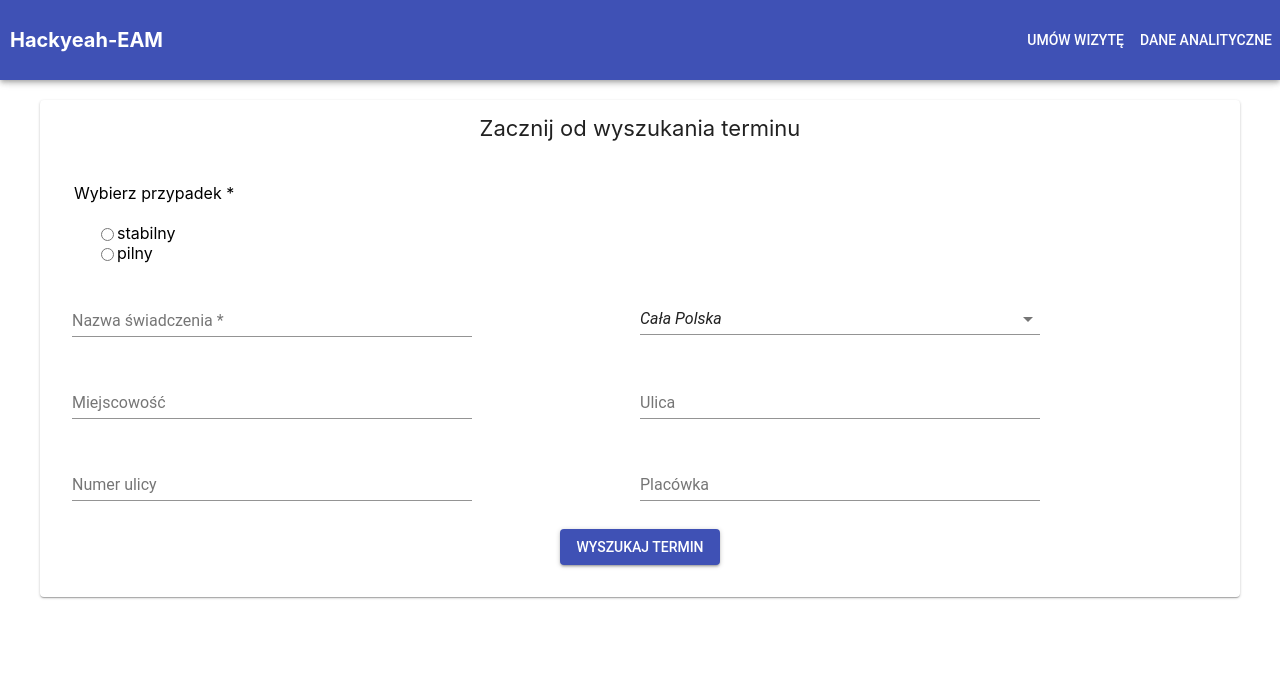
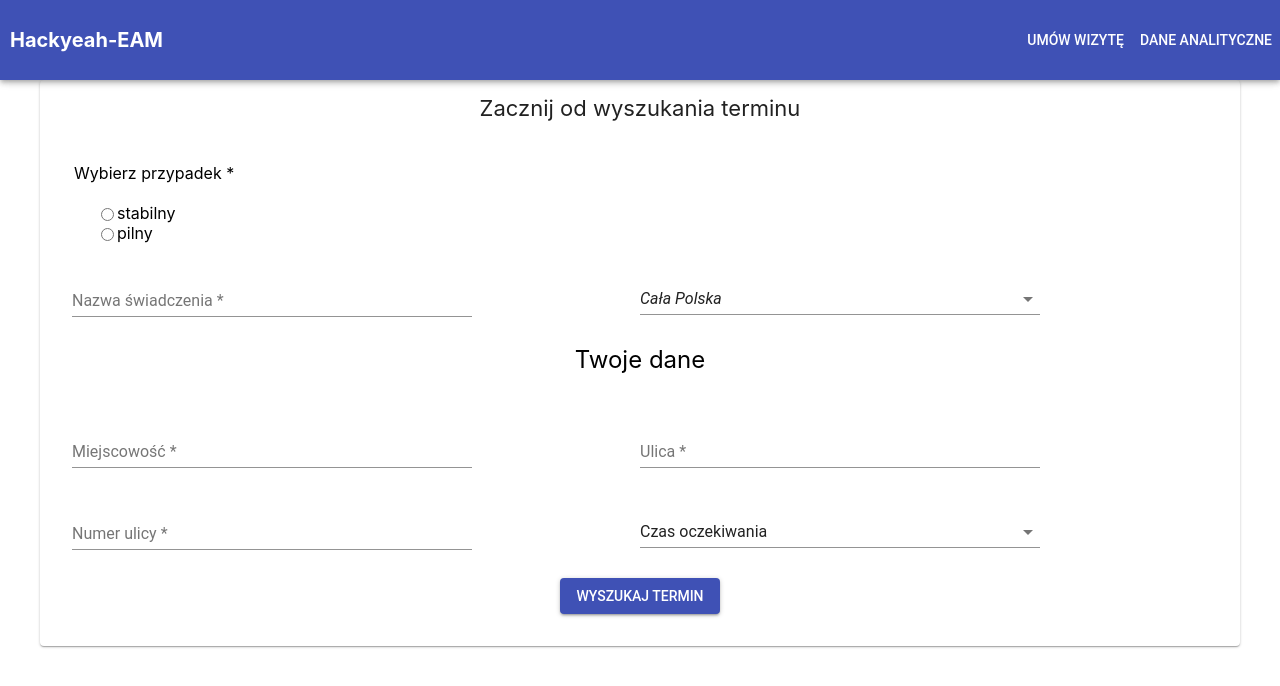
Before and after one commit to Rmiq/hackyeah-eam, a React (Create React App) app: page / in a window 1280 px wide. Shown: the top 686 px of the page. Built offline with nearby package versions, Linux system fonts and the light colour scheme.

Commit message:
form refactor

```diff
--- a/src/app/App.scss
+++ b/src/app/App.scss
@@ -1,6 +1,6 @@
 .app {
   &-container {
-    margin-top: 100px;
+    margin-top: 10vh;
     // display: grid;
     // grid-template-columns: 30vw 70vw;
     // display: flex;
--- a/src/app/components/TableData/index.js
+++ b/src/app/components/TableData/index.js
@@ -45,6 +45,7 @@ function PlacesTable(props) {
                     <TableRow>
                         <CustomTableCell>Nazwa</CustomTableCell>
                         <CustomTableCell>Lokalizacja</CustomTableCell>
+                        <CustomTableCell>Ulica</CustomTableCell>
                         <CustomTableCell>Dostępność</CustomTableCell>
                     </TableRow>
                 </TableHead>
@@ -56,6 +57,7 @@ function PlacesTable(props) {
                                     {x.attributes.provider}
                                 </CustomTableCell>
                                 <CustomTableCell key={x.attributes.id} numeric>{x.attributes.locality}</CustomTableCell>
+                                <CustomTableCell key={x.attributes.id} numeric>{x.attributes.address}</CustomTableCell>
                                 <CustomTableCell key={x.attributes.id} numeric>{x.attributes.dates.date}</CustomTableCell>
 
                             </TableRow>
--- a/src/app/pages/FindAppointment/index.js
+++ b/src/app/pages/FindAppointment/index.js
@@ -82,10 +82,11 @@ class FindAppointment extends Component {
             case: "",
             province: "00",
             benefit: "",
-            provider: "",
+            preferences: "",
             street: "",
             locality: "",
-            place: ""
+            place: "",
+            preferences: 'time'
           }}
           validate={values => {
             let errors = {};
@@ -94,6 +95,13 @@ class FindAppointment extends Component {
             } else if (!values.case) {
               errors.case = "Pole wymagane";
             }
+            else if (!values.locality) {
+              errors.locality = "Pole wymagane";
+            }else if (!values.street) {
+              errors.street = "Pole wymagane";
+            }else if (!values.place) {
+              errors.place = "Pole wymagane";
+            }
             return errors;
           }}
           onSubmit={(values, { setSubmitting, resetForm }) => {
@@ -101,7 +109,8 @@ class FindAppointment extends Component {
               this.setState({submitCount: submitCount + 1,
               isActive: false })
               // alert(JSON.stringify(values, null, 2));
-              let url =  `https://api.nfz.gov.pl/queues?page=1&limit=10&format=json&case=${values.case}&benefit=${values.benefit}${values.province !== "00" ? '&province=' + values.province : ''}${values.locality !== "" ? '&locality=' + values.locality : ''}${values.street !== "" ? '&street=' + values.street : ''}${values.place !== "" ? '&place=' + values.place : ''}${values.provider !== "" ? '&provider=' + values.provider : ''}`
+              let url =  `https://api.nfz.gov.pl/queues?page=1&limit=10&format=json&case=${values.case}&benefit=${values.benefit}${values.province !== "00" ? '&province=' + values.province : ''}`
+              console.log(url)
               fetch(
                 url
               )
@@ -175,6 +184,7 @@ class FindAppointment extends Component {
                   />
                   {errors.benefit && touched.benefit && errors.benefit}
                 </div>
+
                 <div className="singleInput-container">
                   <Select
                     name="province"
@@ -208,11 +218,12 @@ class FindAppointment extends Component {
                   </Select>
                   {errors.province && touched.province && errors.province}
                 </div>
+                <h2>Twoje dane</h2>
                 <div className="singleInput-container">
                   <TextField
                     type="locality"
                     id="locality"
-                    label="Miejscowość"
+                    label="Miejscowość *"
                     className="textField"
                     value={values.locality}
                     onChange={handleChange}
@@ -226,7 +237,7 @@ class FindAppointment extends Component {
                   <TextField
                     type="street"
                     id="street"
-                    label="Ulica"
+                    label="Ulica *"
                     className="textField"
                     value={values.street}
                     onChange={handleChange}
@@ -239,7 +250,7 @@ class FindAppointment extends Component {
                   <TextField
                     type="place"
                     id="place"
-                    label="Numer ulicy"
+                    label="Numer ulicy *"
                     className="textField"
                     value={values.place}
                     onChange={handleChange}
@@ -249,19 +260,17 @@ class FindAppointment extends Component {
                   {errors.place && touched.place && errors.place}
                 </div>
                 <div className="singleInput-container">
-                  <TextField
-                    type="provider"
-                    id="provider"
-                    label="Placówka"
-                    className="textField"
-                    value={values.provider}
+                  <Select
+                    name="preferences"
+                    value={values.preferences}
                     onChange={handleChange}
                     onBlur={handleBlur}
-                    margin="normal"
-                  />
-                  {errors.provider && touched.provider && errors.provider}
+                  >
+                    <MenuItem value="distance">Odległość</MenuItem>
+                    <MenuItem value="time">Czas oczekiwania</MenuItem>
+                  </Select>
+                  {errors.province && touched.province && errors.province}
                 </div>
-
                 <Button
                   type="submit"
                   disabled={isSubmitting}
--- a/src/app/pages/FindAppointment/styles.scss
+++ b/src/app/pages/FindAppointment/styles.scss
@@ -7,6 +7,11 @@
     margin-bottom: 0;
     font-size: 22px;
     font-weight: 400;
+  }
+  h2 {
+      width: 100%;
+      text-align: center;
+      font-weight: 400;
   }
   button {
     margin: 0 auto;
```
